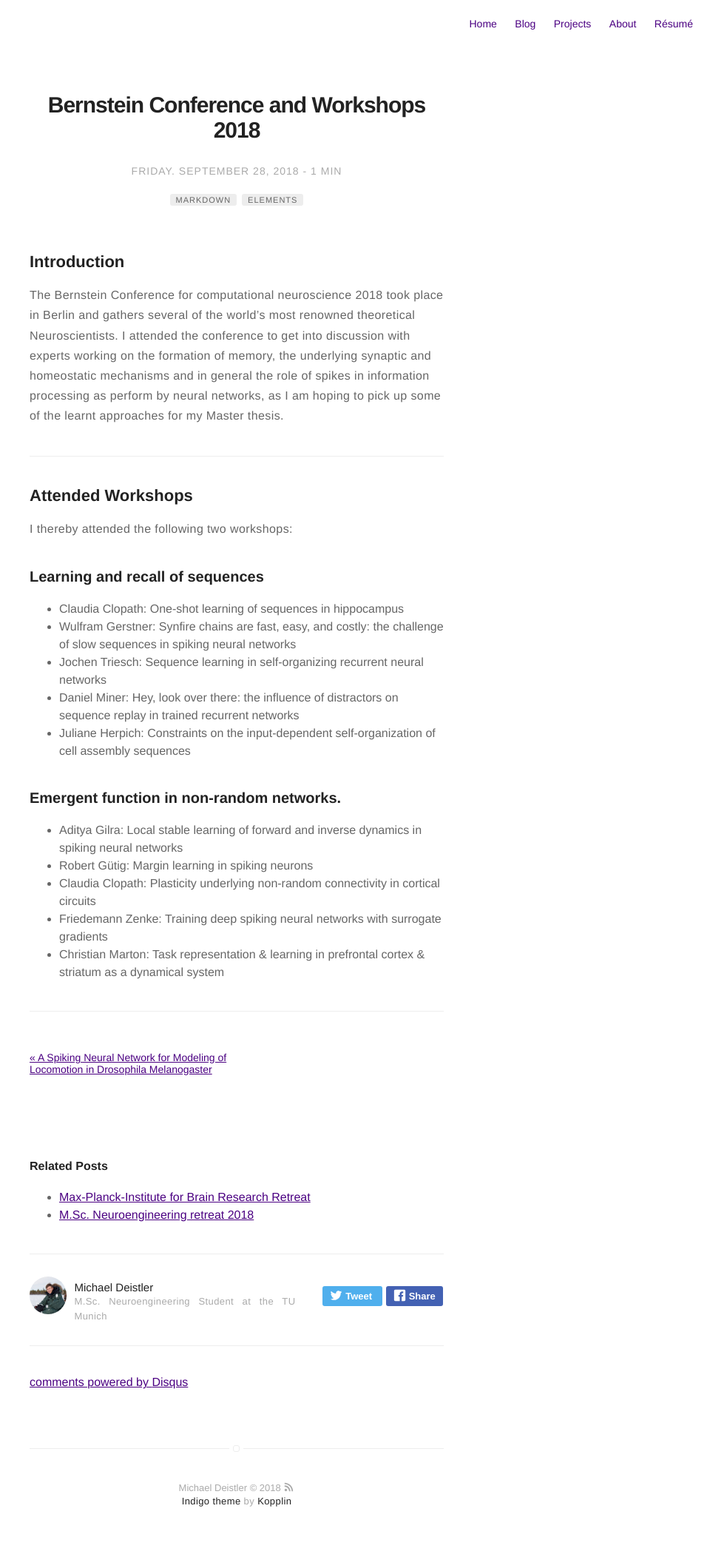
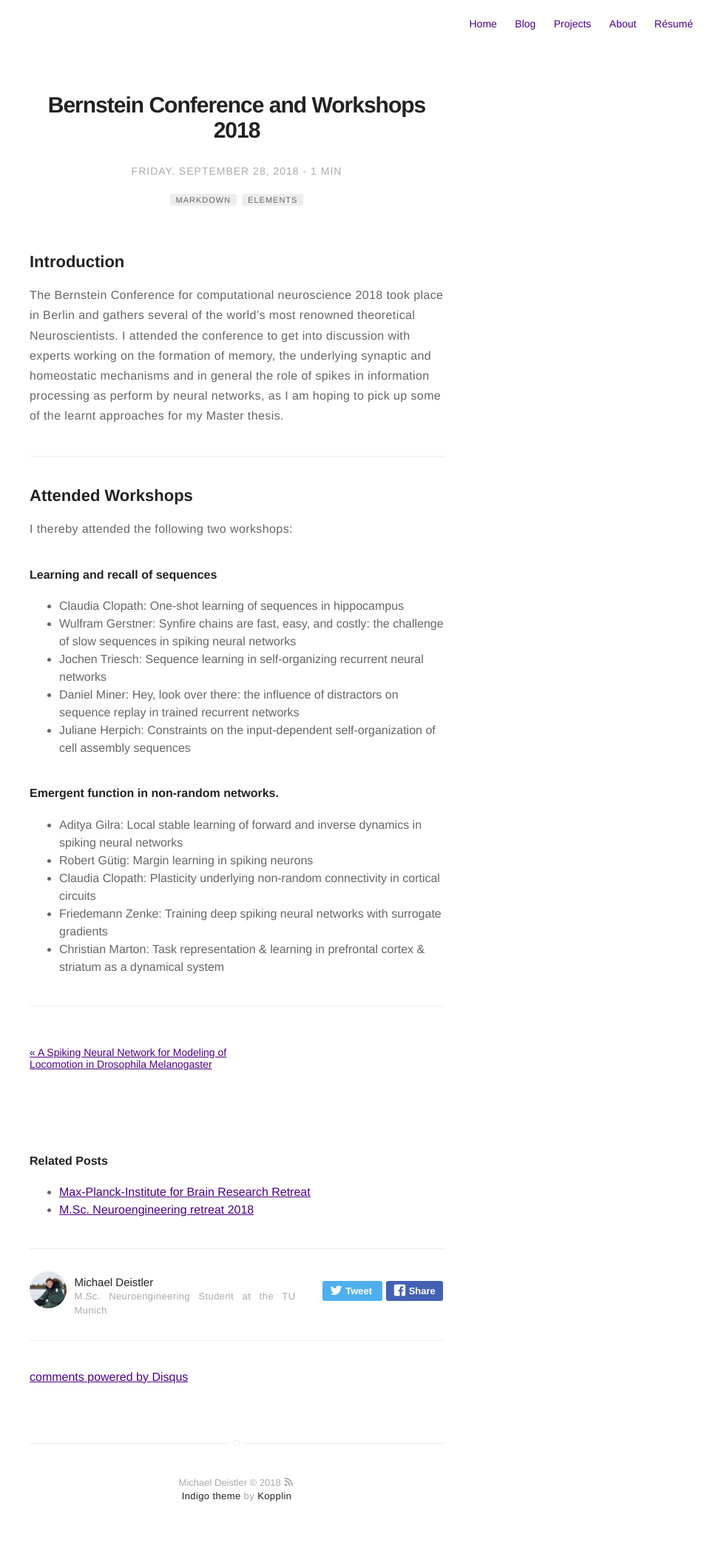
Before and after one commit to michaeldeistler/michaeldeistler.github.io, a Jekyll site: the page built from _posts/2018-09-27-Bernstein-Conf.markdown, in a window 1280 px wide. Shown: the whole page at 74% size, without its empty margins (320-1280 px from the left). Built offline with Jekyll 4.4.1, drawn with Linux system fonts in a browser that asks for light colours; comment, search, counter and statistics services are not loaded.

Commit message:
new layouts for bosts

```diff
--- a/_posts/2018-09-27-Bernstein-Conf.markdown
+++ b/_posts/2018-09-27-Bernstein-Conf.markdown
@@ -20,14 +20,14 @@ The Bernstein Conference for computational neuroscience 2018 took place in Berli
 ## Attended Workshops
 I thereby attended the following two workshops:
 
-### Learning and recall of sequences
+#### Learning and recall of sequences
 * Claudia Clopath: One-shot learning of sequences in hippocampus
 * Wulfram Gerstner: Synfire chains are fast, easy, and costly: the challenge of slow sequences in spiking neural networks
 * Jochen Triesch: Sequence learning in self-organizing recurrent neural networks
 * Daniel Miner: Hey, look over there: the influence of distractors on sequence replay in trained recurrent networks
 * Juliane Herpich: Constraints on the input-dependent self-organization of cell assembly sequences
 
-### Emergent function in non-random networks.
+#### Emergent function in non-random networks.
 * Aditya Gilra: Local stable learning of forward and inverse dynamics in spiking neural networks
 * Robert Gütig: Margin learning in spiking neurons
 * Claudia Clopath: Plasticity underlying non-random connectivity in cortical circuits
```
